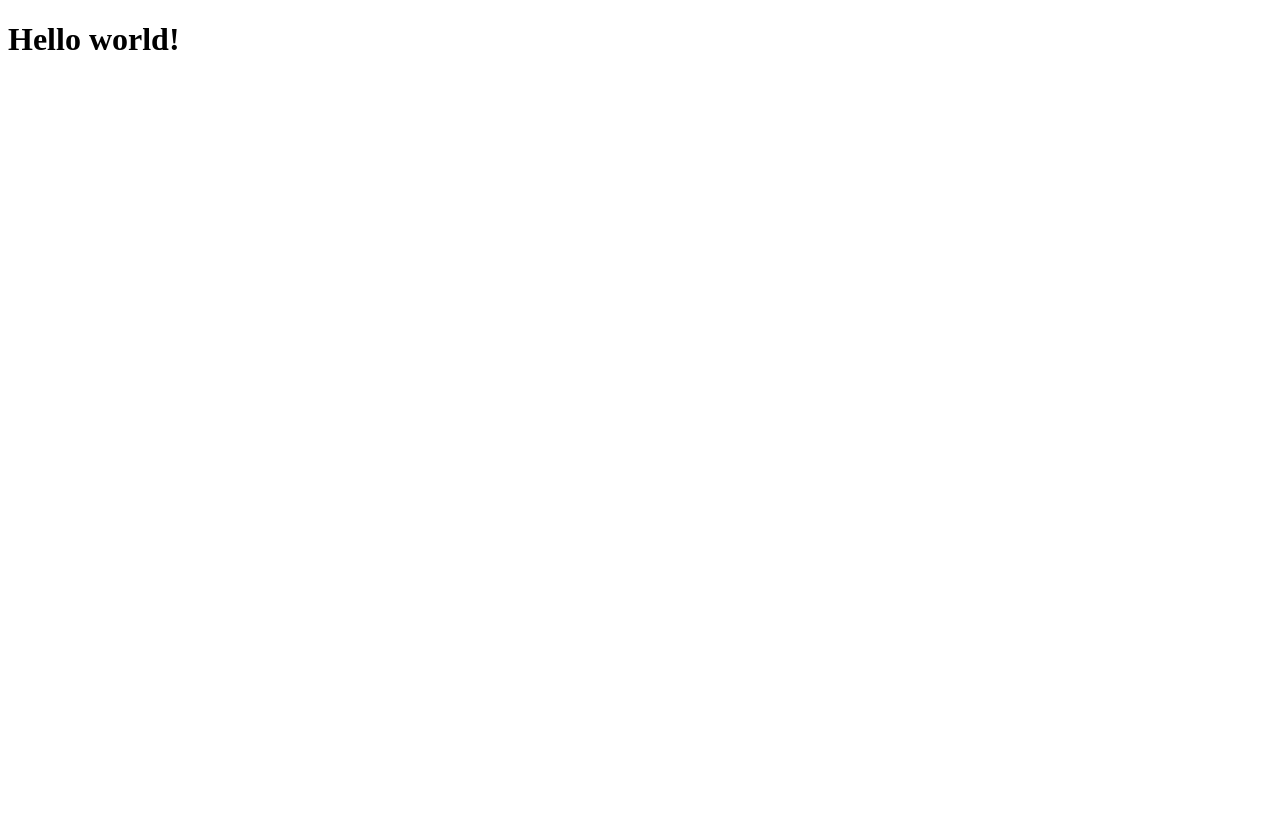
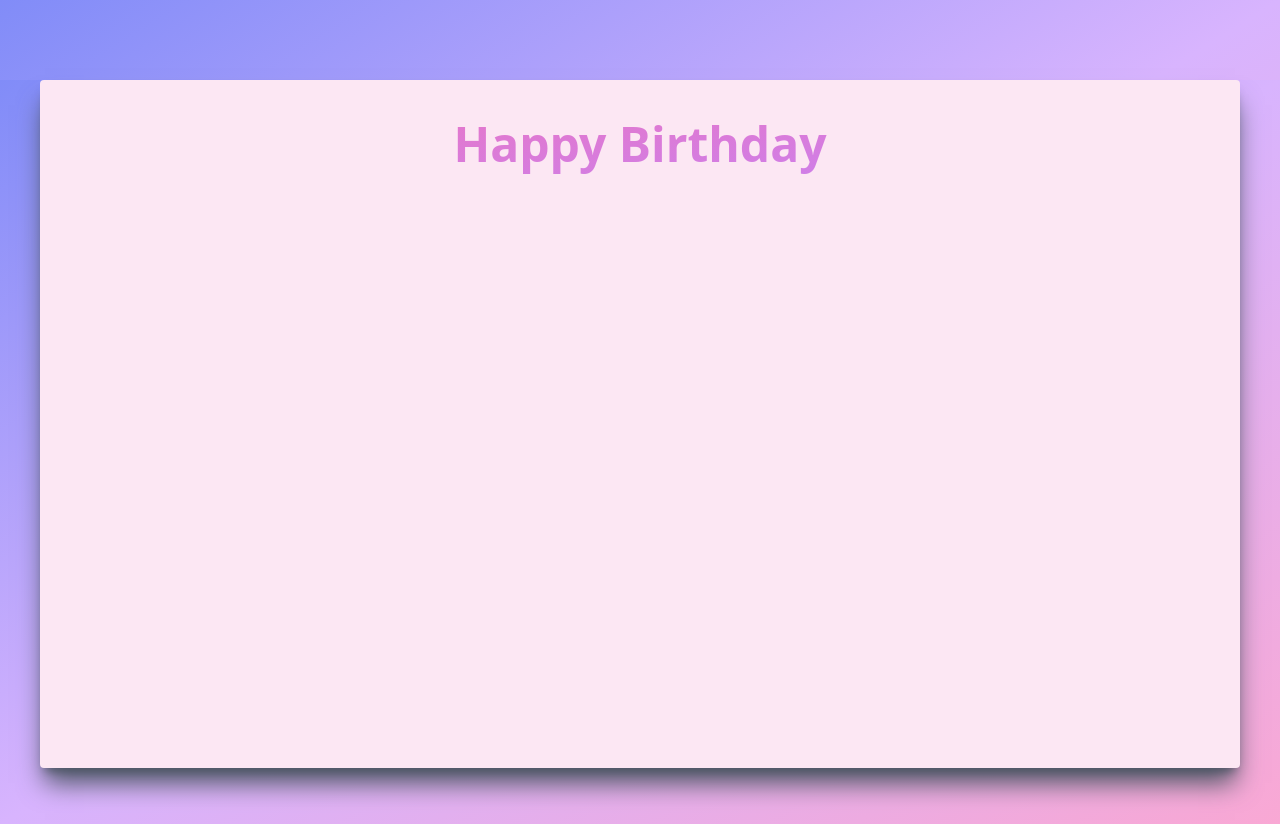
Before and after one commit to brkrob/countdown, a website: page src/index.html in a window 1280 px wide. Before the commit the page ends 800 px from the top, so only its background shows below. Drawn offline with Linux system fonts and the light colour scheme.

Commit message:
Add title

```diff
--- a/src/index.html
+++ b/src/index.html
@@ -4,14 +4,14 @@
 <head>
     <meta charset="UTF-8">
     <meta name="viewport" content="width=device-width, initial-scale=1.0">
-    <link href="./styles/main.css" rel="stylesheet">
+    <link href="/dist/main.css" rel="stylesheet">
     <script defer src="./index.js"></script>
 </head>
 
 <body>
-    <h1 class="text-3xl font-bold underline">
-        Hello world!
-    </h1>
+    <div class="card">
+        <div class="title shine">Happy Birthday</div>
+    </div>
 </body>
 
 </html>
--- a/src/styles/main.css
+++ b/src/styles/main.css
@@ -1,3 +1,20 @@
 @tailwind base;
 @tailwind components;
 @tailwind utilities;
+
+html,
+body {
+	@apply h-full pb-14
+    bg-gradient-to-tl from-pink-300 via-purple-300 to-indigo-400;
+}
+
+.card {
+	@apply bg-pink-100
+    mx-10 mb-20 mt-20 min-h-full shadow-xl shadow-gray-600 rounded;
+}
+
+.title {
+	@apply py-10
+    text-center text-5xl font-extrabold text-transparent
+    bg-clip-text bg-gradient-to-br from-pink-400 to-purple-400;
+}
--- a/tailwind.config.js
+++ b/tailwind.config.js
@@ -1,6 +1,10 @@
 module.exports = {
   content: ["./src/**/*.{html,js}"],
   theme: {
+    container: {
+      center: true,
+      padding: '2rem',
+    },
     extend: {},
   },
   plugins: [],
```
Also changed, not shown: dist/main.css.
